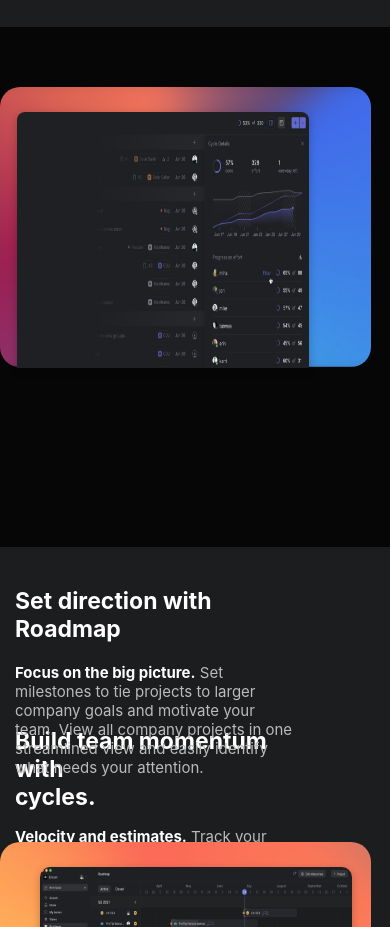
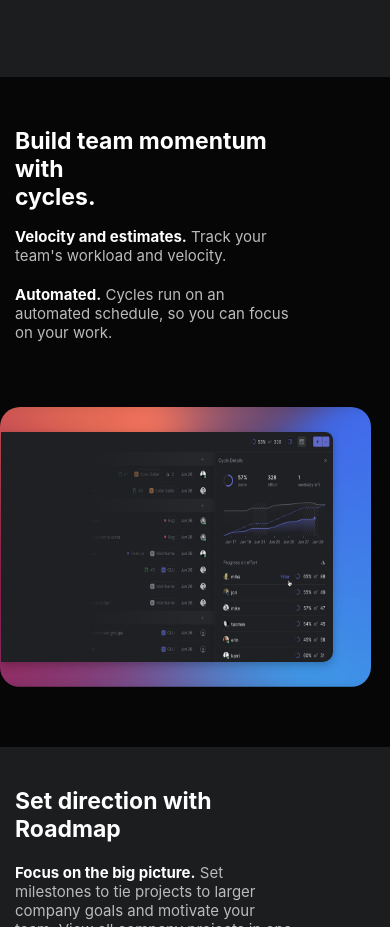
Before and after one commit to lucy922/linear-app-landing-page, a React (Create React App) app: page / in a window 390 px wide. Shown: the part 3779-4706 px from the top of the page. Built offline with nearby package versions, Linux system fonts and the light colour scheme.

Commit message:
fixed bug

```diff
--- a/src/components/Header.css
+++ b/src/components/Header.css
@@ -23,7 +23,7 @@
 
 .navbar {
   background-color: transparent;
-  position: sticky;
+  position: fixed;
   top: 0;
   border-bottom: 1px solid rgba(204, 204, 204, 0.253);
   z-index: 3;
--- a/src/components/Main.css
+++ b/src/components/Main.css
@@ -261,6 +261,10 @@ to{width: 100%;}
   grid-template-columns: 45% 55%;
   margin-top: 10px;
   height: 750px;
+}
+
+.mobile-grid{
+  display: none;
 }
 
 .grid1 {
@@ -1122,6 +1126,13 @@ to{width: 100%;}
     right: 20%;
   }
 
+  .mobile-grid{
+    display: none;
+  }
+
+  .header{
+    margin-left: 43px;
+  }
 }
 
 
@@ -1179,7 +1190,7 @@ to{width: 100%;}
     text-align: start;
     grid-template-columns: 1fr;
     margin-top: 10px;
-    height: 500px;
+    height: 600px;
   }
 
   .grid1 h1{
@@ -1223,12 +1234,13 @@ to{width: 100%;}
   }
 
   .img3{
-    width: 75%;
-    height: 256px;
+    width: 85%;
+    height: 230px;
     top: 4%;
-    left: 4%;
+    left: 0;
     border-bottom-left-radius: 0;
-    border-bottom-right-radius: 0;
+    border-top-left-radius: 0;
+    border-bottom-right-radius: 10px;
   }
 
   .image3-background{
@@ -1285,6 +1297,14 @@ to{width: 100%;}
     flex-direction: column;
   }
 
+  .mb-grid{
+    display: none;
+  }
+
+  .mobile-grid{
+    display: grid;
+  }
+
 }
 
 @media (max-width: 500px) {
@@ -1295,6 +1315,18 @@ to{width: 100%;}
 
   .linear-icon{
     width: 20%;
+  }
+
+  .grid-container{
+    height: 650px;
+  }
+
+  .commandline-div{
+    margin-top: 0;
+  }
+
+  .header{
+    margin-left: 30px;
   }
 }
 
--- a/src/components/Main.js
+++ b/src/components/Main.js
@@ -651,7 +651,29 @@ function Main() {
           <img src={image5} alt="this is a thumbnail" />
         </div>
       </div>
-      <div className="grid-container grid-box">
+
+      <div className="grid-container grid-box mobile-grid">
+        <div className="grid1">
+          <div className="sp"></div>
+          <h1>
+            Build team momentum with <br /> cycles.
+          </h1>
+          <p>
+            <b>Velocity and estimates.</b> Track your team's workload and
+            velocity.
+          </p>
+          <p className="board">
+            <b>Automated.</b> Cycles run on an automated schedule, so you
+            can focus on your work.
+          </p>
+        </div>
+        <div className="grid2">
+          <div className="image2-background"></div>
+          <img src={image6} alt="this is a thumbnail" className="img3" />
+        </div>
+      </div>
+
+      <div className="grid-container grid-box mb-grid">
         <div className="grid2">
           <div className="image2-background"></div>
           <img src={image6} alt="this is a thumbnail" className="img3" />
```
